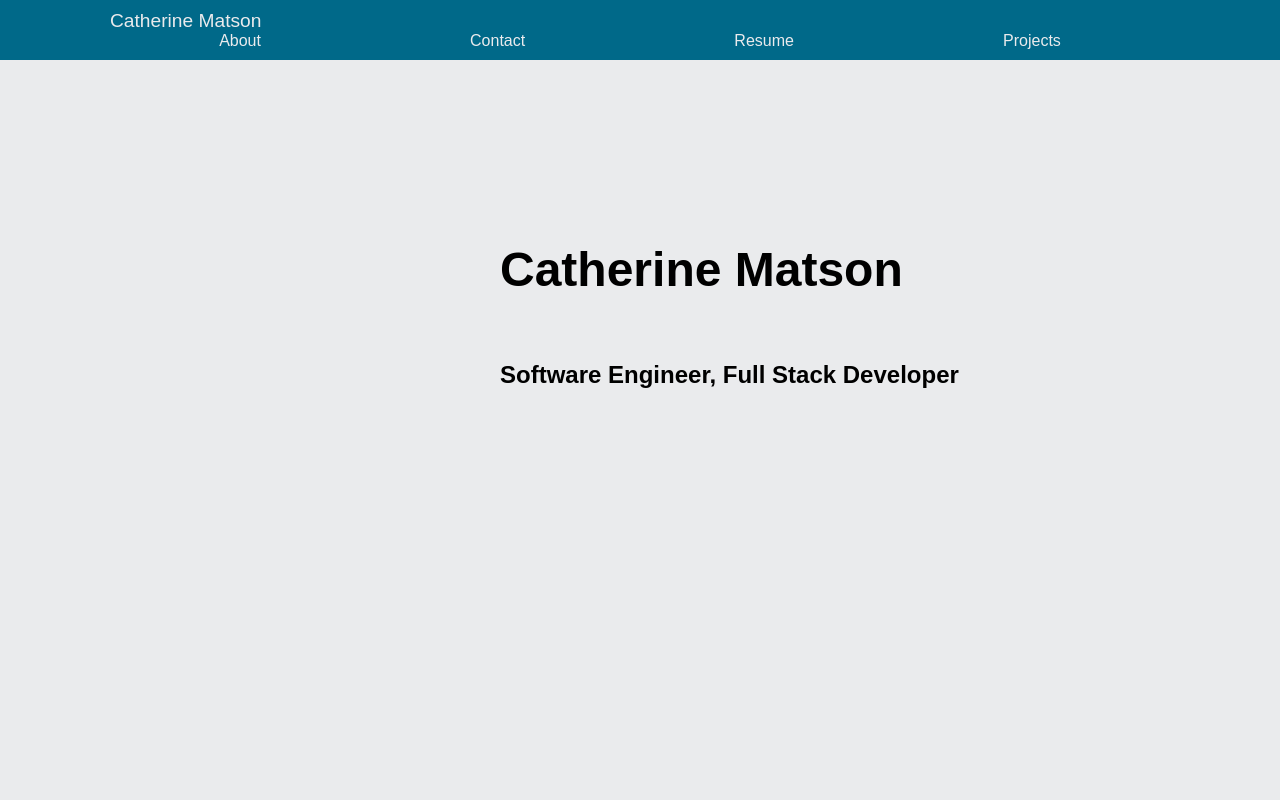
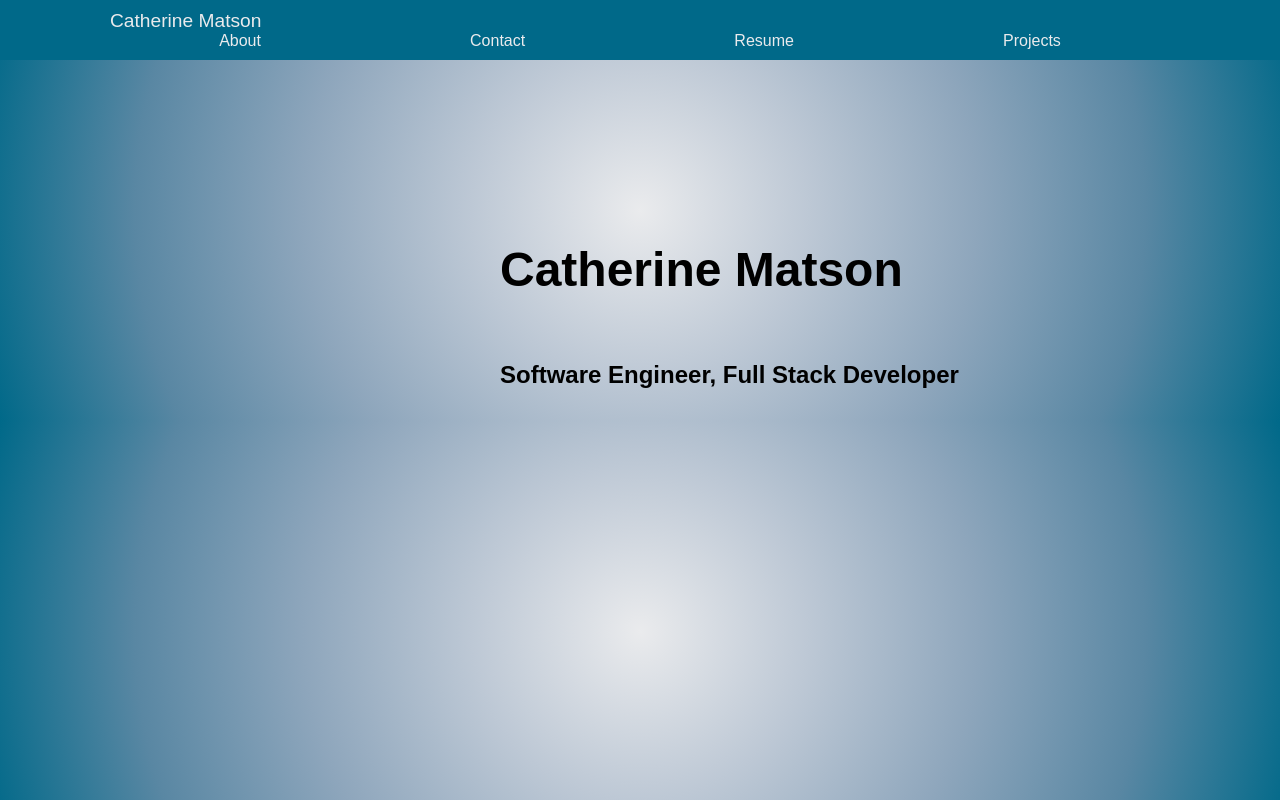
Before and after one commit to CCMatson/catherine-portfolio, a React (Create React App) app: page / in a window 1280 px wide. Built offline with nearby package versions, Linux system fonts and the light colour scheme; a web font is replaced by a local one.

Commit message:
change background

```diff
--- a/src/App.css
+++ b/src/App.css
@@ -6,7 +6,8 @@
 
 body {
 font-family: 'Biryani', sans-serif;
-background-color: #eaebed
+background-image: radial-gradient(circle, #eaebed, #bdc8d5, #8ea6bc, #5987a3, #006989);
+background: cover
 
 }
 
@@ -58,7 +59,7 @@ background-color: #eaebed
 
 main{
   background-color: transparent;
-  background-color: #eaebed;
+
 }
 
 img {
```
